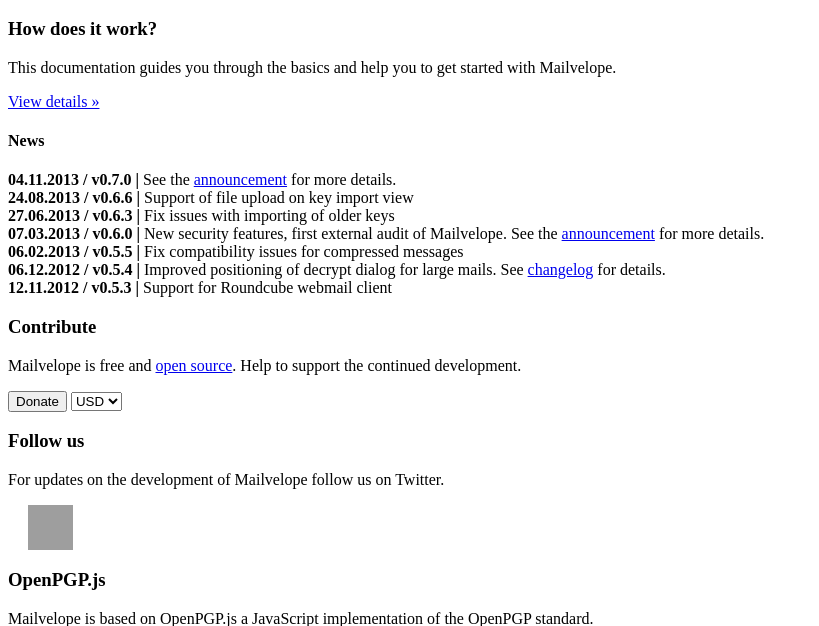
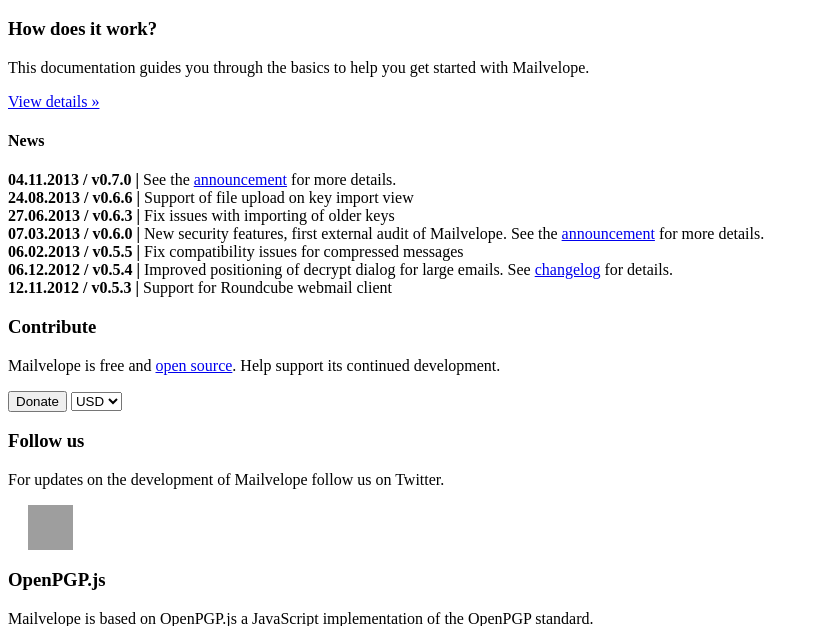
Before and after one commit to carolyna/www.mailvelope.com, a web app: file views/incl/home.html in a window 1280 px wide. Shown: the part 2322-2948 px from the top of the page, without its empty margins (0-819 px from the left). Run offline with its HTML, style and script files only (its server is not run), Linux system fonts and the light colour scheme; grey boxes are pictures that could not be loaded.

Commit message:
Proofreading edits

```diff
--- a/views/incl/home.html
+++ b/views/incl/home.html
@@ -1,4 +1,3 @@
-
 <div class="row hero-unit mv-header">
     <h1>Mailvelope</h1>
 </div>
@@ -11,17 +10,17 @@
         <div class="item active">
           <img src="img/Mailvelope_Web_Store1.png" alt="OpenPGP Encryption for Webmail">
           <div class="carousel-caption">
-            <p>Mailvelope is a browser extension that allows to exchange encrypted emails following the OpenPGP encryption standard.</p>
+            <p>Mailvelope is a browser extension that enables the exchange of encrypted emails following the OpenPGP encryption standard.</p>
           </div>
         </div>
         <div class="item">
           <img src="img/Mailvelope_Web_Store2.png" alt="Mailvelope integrates directly into the Webmail user interface">
           <div class="carousel-caption">
-            <p>No copy and paste required: Mailvelope adds the controls to encrypt and decrypt emails directly to your favorite Webmail provider.</p>
+            <p>No copy and paste required: Mailvelope adds the controls to encrypt and decrypt emails directly into your favorite Webmail provider.</p>
           </div>
         </div>
         <div class="item">
-          <img src="img/Mailvelope_Web_Store3.png" alt="Comes preconfigured for major Webmail provider. GMail, Yahoo Mail, Outlook.com, GMX">
+          <img src="img/Mailvelope_Web_Store3.png" alt="Comes preconfigured for major Webmail providers: GMail, Yahoo Mail, Outlook.com, GMX">
           <div class="carousel-caption">
             <p>Can be configured to work with basically any Webmail provider.</p>
           </div>
@@ -35,7 +34,7 @@
         <div class="item">
           <img src="img/Mailvelope_Web_Store5.png" alt="Mailvelope Options - Key Details">
           <div class="carousel-caption">
-            <p>Generate keys and exchange them with others. Import of existing GPG or PGP keys.</p>
+            <p>Generate keys and exchange them with others. Import existing GPG or PGP keys.</p>
           </div>
         </div>
       </div>
@@ -63,7 +62,7 @@
  </div>
   <div class="span4">
     <h3>How does it work?</h3>
-    <p>This documentation guides you through the basics and help you to get started with Mailvelope.</p>
+    <p>This documentation guides you through the basics to help you get started with Mailvelope.</p>
     <p><a class="btn" href="help">View details »</a></p>
   </div>
 </div>
@@ -93,7 +92,7 @@
     </div>
     <div class="headline">
       <strong>06.12.2012 / v0.5.4<span> |</span></strong>
-      Improved positioning of decrypt dialog for large mails. See <a href="https://github.com/toberndo/mailvelope/blob/master/Changelog.md" target="_blank">changelog</a> for details.
+      Improved positioning of decrypt dialog for large emails. See <a href="https://github.com/toberndo/mailvelope/blob/master/Changelog.md" target="_blank">changelog</a> for details.
     </div>
     <div class="headline">
       <strong>12.11.2012 / v0.5.3<span> |</span></strong>
@@ -105,7 +104,7 @@
 <div class="row">
   <div class="span4">
     <h3>Contribute</h3>
-    <p>Mailvelope is free and <a href="https://github.com/toberndo/mailvelope" target="_blank">open source</a>. Help to support the continued development.</p>
+    <p>Mailvelope is free and <a href="https://github.com/toberndo/mailvelope" target="_blank">open source</a>. Help  support its continued development.</p>
     <p>
       <form action="https://www.paypal.com/cgi-bin/webscr" method="post" target="_blank">
         <input type="hidden" name="cmd" value="_s-xclick">
```
